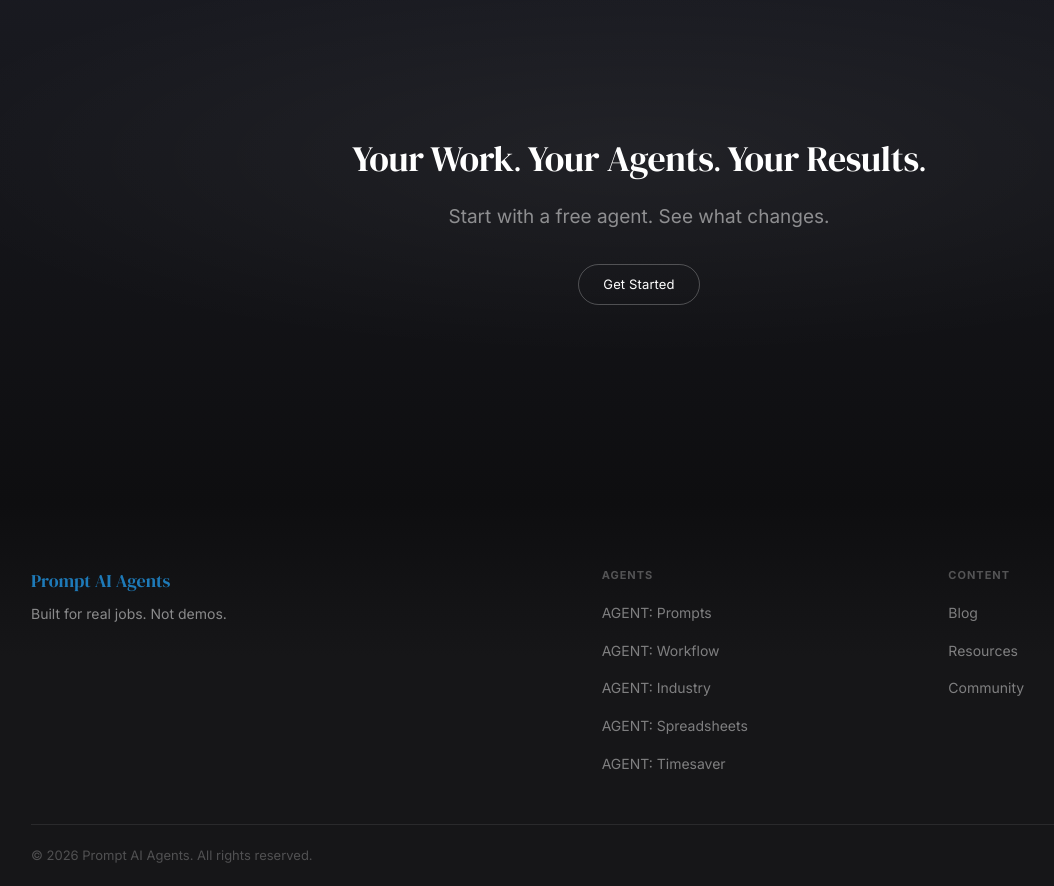
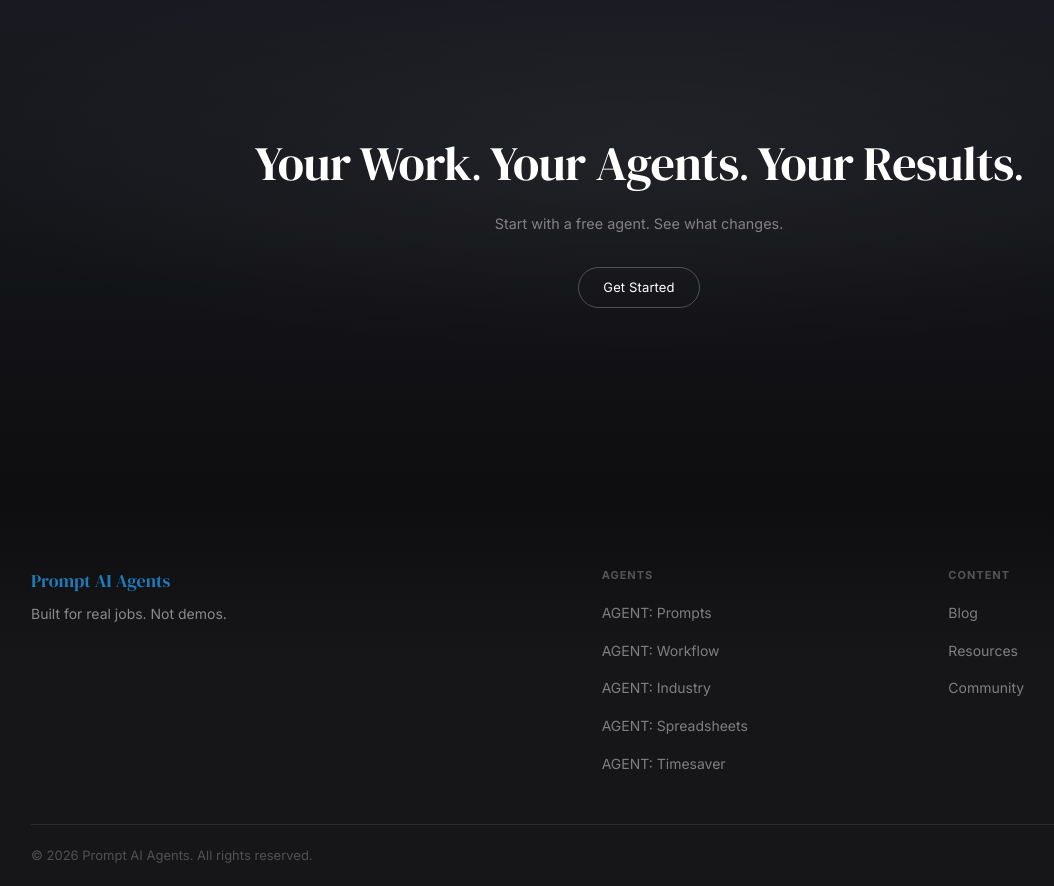
Before and after one commit to coolcalvin457-tech/agent-timesaver-nextjs, a Next.js app: page / in a window 1280 px wide. Shown: the part 3540-4426 px from the top of the page, without its empty margins (1-1055 px from the left). Built offline with nearby package versions, Linux system fonts and the light colour scheme; no server answers.

Commit message:
final CTA: revert headline size, shrink bridge copy

```diff
--- a/app/page.tsx
+++ b/app/page.tsx
@@ -161,11 +161,11 @@ export default function Home() {
           <div className="container final-cta">
             <h2
               className="display"
-              style={{ marginBottom: "24px", color: "#FFFFFF", fontSize: "clamp(1.5rem, 2.8vw, 2.25rem)", whiteSpace: "nowrap" }}
+              style={{ marginBottom: "24px", color: "#FFFFFF", fontSize: "clamp(2rem, 4vw, 3rem)", whiteSpace: "nowrap" }}
             >
               Your Work<span style={{ fontSize: "0.7em" }}>.</span> Your Agents<span style={{ fontSize: "0.7em" }}>.</span> Your Results<span style={{ fontSize: "0.7em" }}>.</span>
             </h2>
-            <p style={{ color: "rgba(255,255,255,0.5)", fontSize: "var(--section-body-size)", lineHeight: 1.6, marginBottom: "32px", maxWidth: "400px", margin: "0 auto 32px" }}>
+            <p style={{ color: "rgba(255,255,255,0.45)", fontSize: "0.9rem", lineHeight: 1.6, marginBottom: "32px", maxWidth: "400px", margin: "0 auto 32px" }}>
               Start with a free agent. See what changes.
             </p>
             <FinalCtaButton />
```
